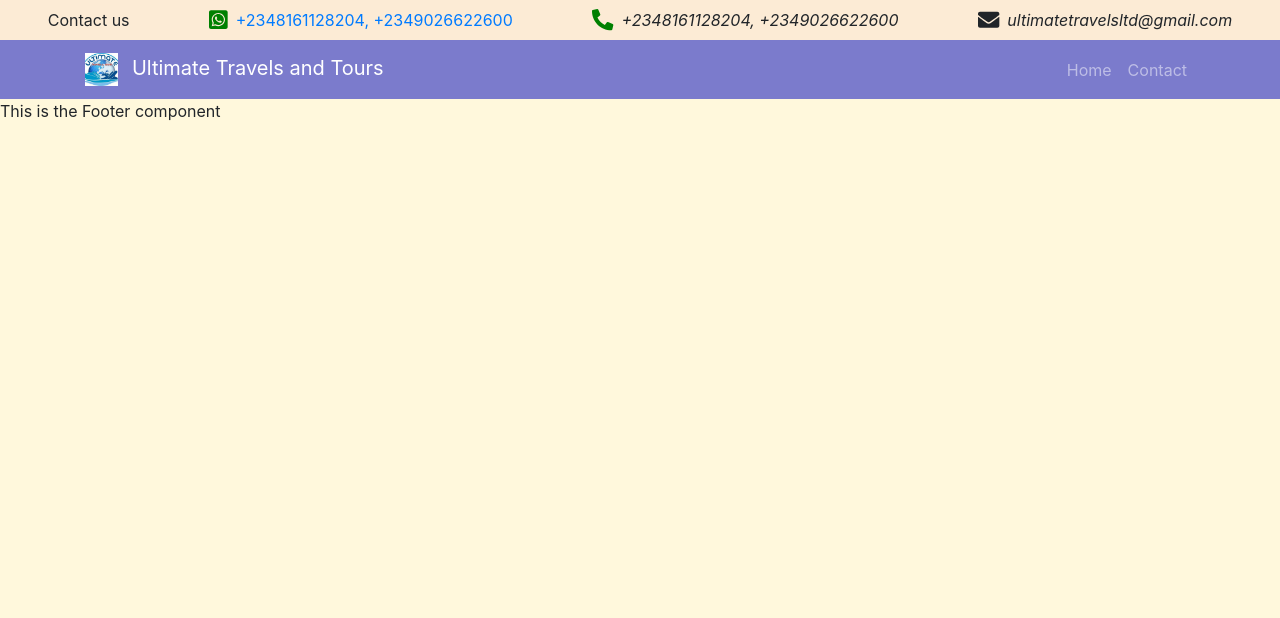
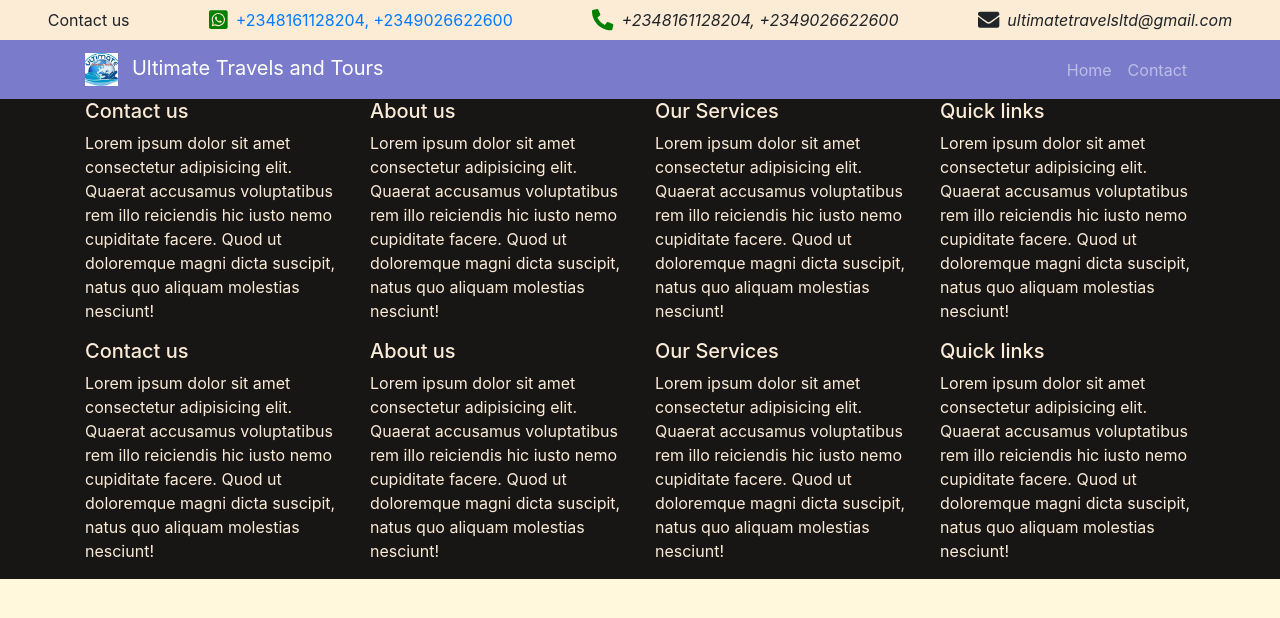
Before and after one commit to chidinma-godwin/ultimate-travels, a React (Create React App) app: page /contact in a window 1280 px wide. Shown: the top 618 px of the page. Built offline with nearby package versions, Linux system fonts and the light colour scheme.

Commit message:
Create the layout for the footer component

```diff
--- a/public/index.html
+++ b/public/index.html
@@ -59,20 +59,11 @@
       To create a production bundle, use `npm run build` or `yarn build`.
     -->
 
-    <script
-      src="https://code.jquery.com/jquery-3.3.1.slim.min.js"
-      integrity="sha384-q8i/X+965DzO0rT7abK41JStQIAqVgRVzpbzo5smXKp4YfRvH+8abtTE1Pi6jizo"
-      crossorigin="anonymous"
-    ></script>
-    <script
-      src="https://cdnjs.cloudflare.com/ajax/libs/popper.js/1.14.7/umd/popper.min.js"
-      integrity="sha384-UO2eT0CpHqdSJQ6hJty5KVphtPhzWj9WO1clHTMGa3JDZwrnQq4sF86dIHNDz0W1"
-      crossorigin="anonymous"
-    ></script>
-    <script
-      src="https://stackpath.bootstrapcdn.com/bootstrap/4.3.1/js/bootstrap.min.js"
-      integrity="sha384-JjSmVgyd0p3pXB1rRibZUAYoIIy6OrQ6VrjIEaFf/nJGzIxFDsf4x0xIM+B07jRM"
-      crossorigin="anonymous"
-    ></script>
+    <!--[if lt IE 9]>
+      <script src="//cdnjs.cloudflare.com/ajax/libs/html5shiv/3.7.2/html5shiv.min.js"></script>
+      <script src="//cdnjs.cloudflare.com/ajax/libs/html5shiv/3.7.2/html5shiv-printshiv.min.js"></script>
+      <script src="//cdnjs.cloudflare.com/ajax/libs/es5-shim/3.4.0/es5-shim.js"></script>
+      <script src="//cdnjs.cloudflare.com/ajax/libs/es5-shim/3.4.0/es5-sham.js"></script>
+    <![endif]-->
   </body>
 </html>
--- a/src/App.js
+++ b/src/App.js
@@ -14,6 +14,7 @@ function App() {
         <Route exact path='/contact' component={Footer}></Route>
       </Switch>
 
+      <Footer />
     </Router>
   );
 }
--- a/src/components/Footer.js
+++ b/src/components/Footer.js
@@ -1,10 +1,60 @@
-import React from 'react';
+import React from "react";
+import Container from "react-bootstrap/Container";
+import Row from "react-bootstrap/Row";
+import Col from "react-bootstrap/Col";
 
-const Footer = ()=> {
-    return(
-        <React.Fragment>
-            This is the Footer component
-        </React.Fragment>
-    )
-}
+const Footer = () => {
+  return (
+    <footer id="footer">
+      <Container>
+        <Row>
+          <Col md>
+            <section>
+              <h5>Contact us</h5>
+              <p>
+                Lorem ipsum dolor sit amet consectetur adipisicing elit. Quaerat
+                accusamus voluptatibus rem illo reiciendis hic iusto nemo
+                cupiditate facere. Quod ut doloremque magni dicta suscipit,
+                natus quo aliquam molestias nesciunt!
+              </p>
+            </section>
+          </Col>
+          <Col md>
+            <section>
+              <h5>About us</h5>
+              <p>
+                Lorem ipsum dolor sit amet consectetur adipisicing elit. Quaerat
+                accusamus voluptatibus rem illo reiciendis hic iusto nemo
+                cupiditate facere. Quod ut doloremque magni dicta suscipit,
+                natus quo aliquam molestias nesciunt!
+              </p>
+            </section>
+          </Col>
+          <Col md>
+            <section>
+              <h5>Our Services</h5>
+              <p>
+                Lorem ipsum dolor sit amet consectetur adipisicing elit. Quaerat
+                accusamus voluptatibus rem illo reiciendis hic iusto nemo
+                cupiditate facere. Quod ut doloremque magni dicta suscipit,
+                natus quo aliquam molestias nesciunt!
+              </p>
+            </section>
+          </Col>
+          <Col md>
+            <section>
+              <h5>Quick links</h5>
+              <p>
+                Lorem ipsum dolor sit amet consectetur adipisicing elit. Quaerat
+                accusamus voluptatibus rem illo reiciendis hic iusto nemo
+                cupiditate facere. Quod ut doloremque magni dicta suscipit,
+                natus quo aliquam molestias nesciunt!
+              </p>
+            </section>
+          </Col>
+        </Row>
+      </Container>
+    </footer>
+  );
+};
 export default Footer;
--- a/src/index.css
+++ b/src/index.css
@@ -21,3 +21,8 @@ code {
 .main-nav {
   background-color: rgb(123, 123, 204);
 }
+
+#footer {
+  background-color: rgb(24, 21, 21);
+  color: antiquewhite;
+}
```
